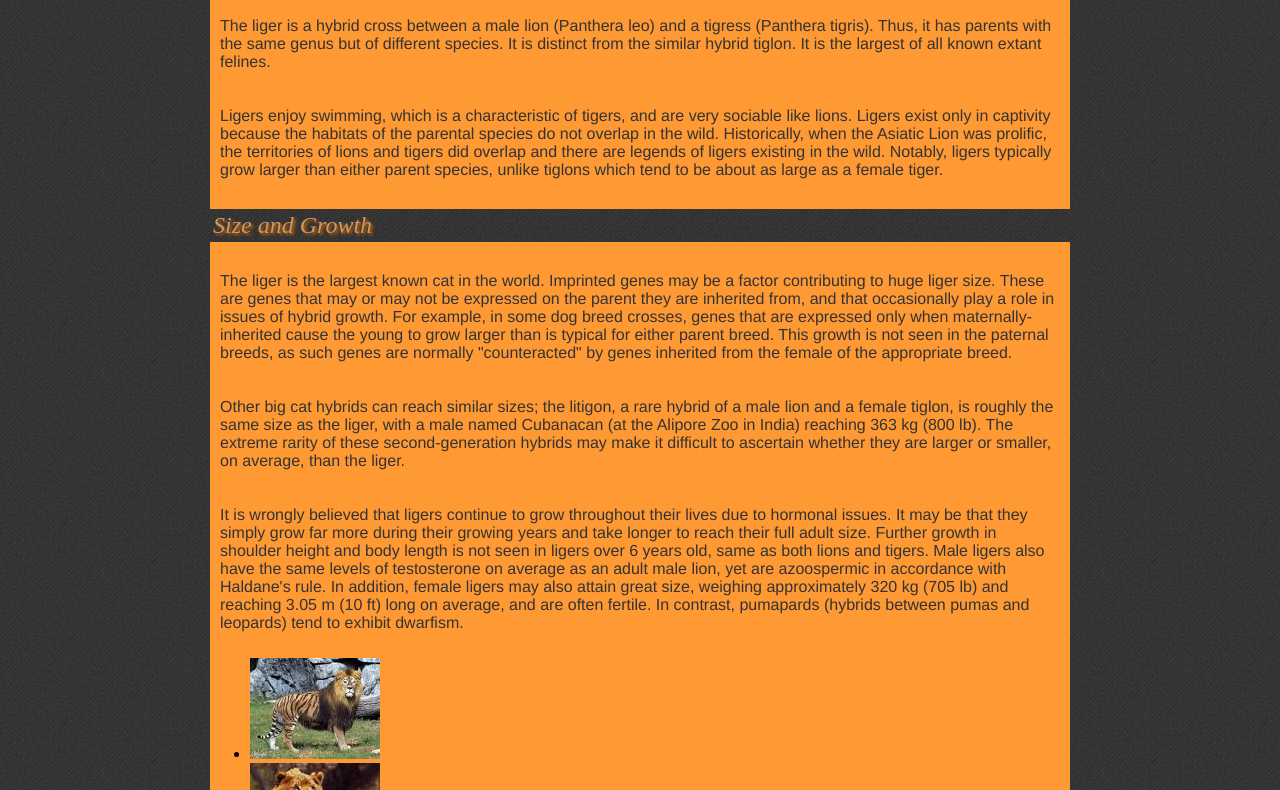
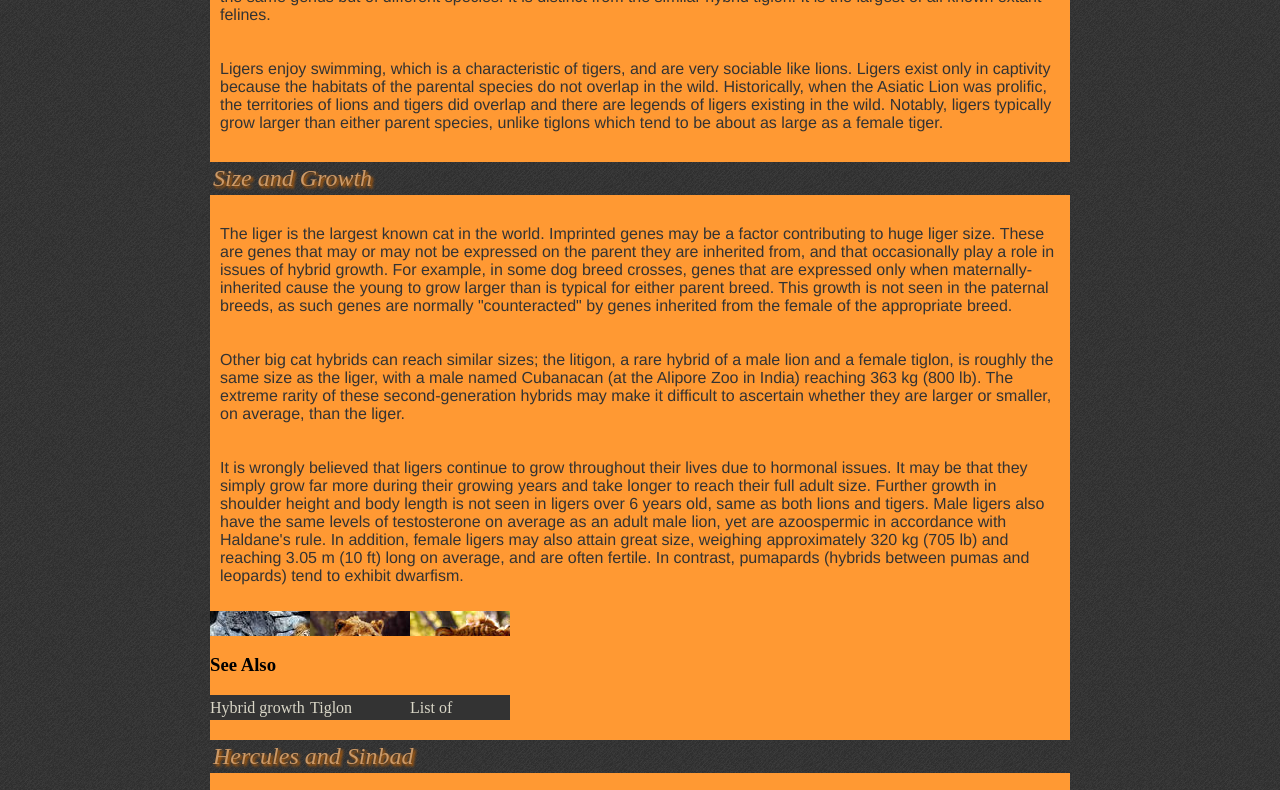
Before and after one commit to JAWA21/DWS, a plain HTML site: page lab3/index.html in a window 1280 px wide. Shown: the part 161-951 px from the top of the page. Drawn offline with Linux system fonts and the light colour scheme; files whose address does not match are found by name.

Commit message:
added nav styling… figuring out how to place it left

```diff
--- a/lab3/css/main.css
+++ b/lab3/css/main.css
@@ -33,3 +33,41 @@ p{
 	padding: 10px;
 	vertical-align: super;
 	}
+
+
+
+	/* Nav Styling ----------------------------------------- */
+
+
+ul{
+	width: 300px;
+	background-color: #333333;
+	overflow: hidden;
+	padding: 0;
+	list-style-type: none;
+	height: 25px;
+	line-height: 25px;
+	}
+
+ul li{
+	color: #DAD7C7;
+	width: 100px;
+	float: left;
+	}
+
+a{
+	display: block;
+	text-align: center;
+	text-decoration: none;
+	}
+
+a:visited{
+	color: #DAD7C7;
+	}
+
+a:hover{
+	background-color: #fff;
+	color: #000;
+	}
+
+	/* Nav Styling ----------------------------------------- */
```
